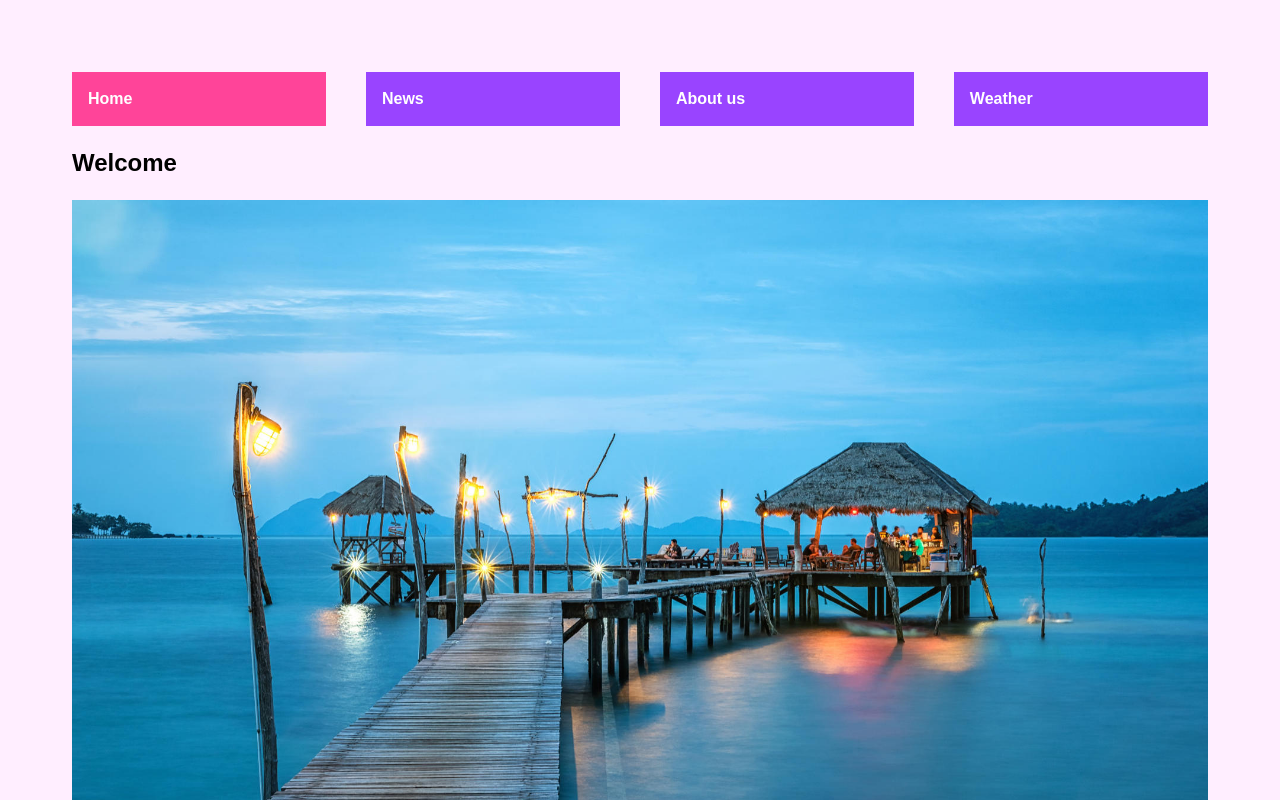
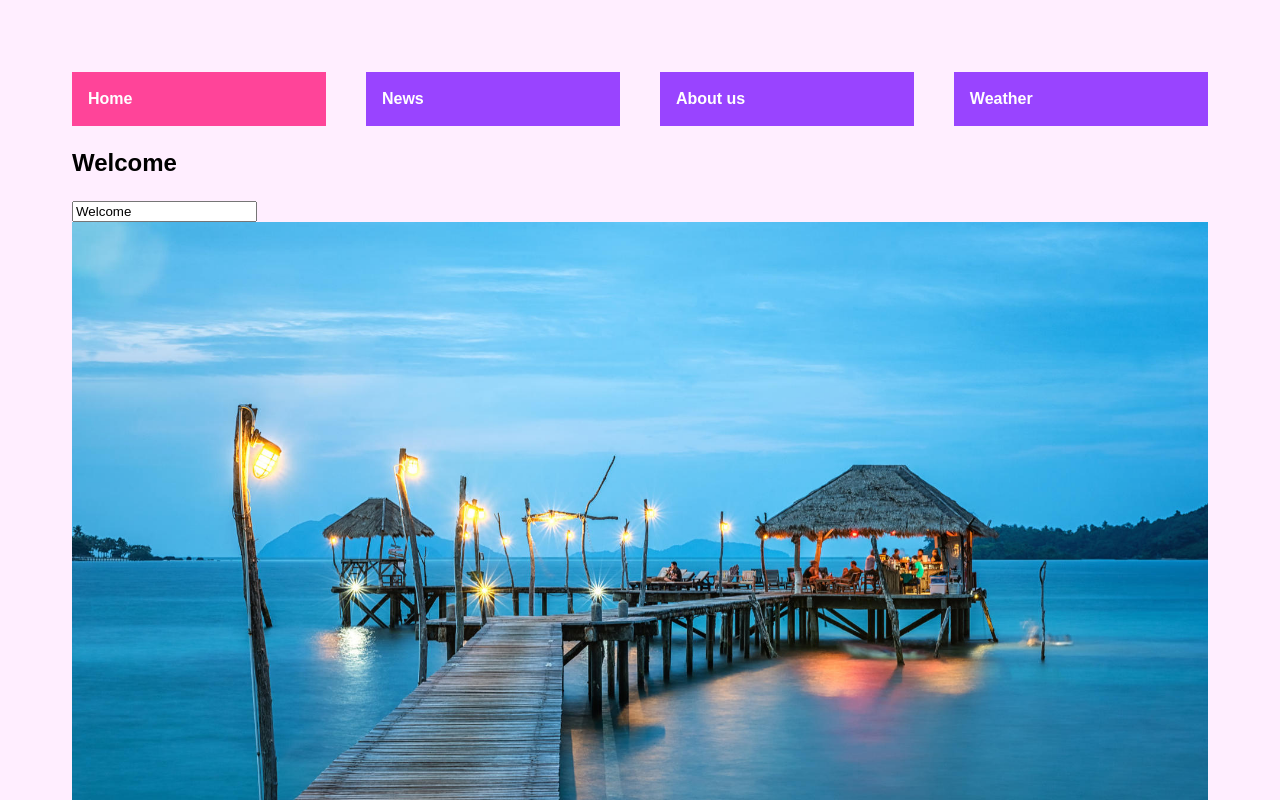
Before and after one commit to SpacemanSpiffDK/mmd0919-vue-databinding, a Vue app in the folder vue-databinding-project/: page / in a window 1280 px wide. Shown: the top 800 px of the page. Built offline with nearby package versions, Linux system fonts and the light colour scheme.

Commit message:
added input to template for v-model demo

```diff
--- a/vue-databinding-project/package.json
+++ b/vue-databinding-project/package.json
@@ -38,5 +38,7 @@
     "> 1%",
     "last 2 versions",
     "not dead"
-  ]
+  ],
+  "_id": "vue-databinding-project@0.1.0",
+  "readme": "ERROR: No README data found!"
 }
--- a/vue-databinding-project/src/components/MasterTemplate.vue
+++ b/vue-databinding-project/src/components/MasterTemplate.vue
@@ -12,6 +12,7 @@
     <main>
       <article>
         <h1 v-text="currentPage(CurrentPageIndex).content.header"></h1>
+				<input type="text" v-model="currentPage(CurrentPageIndex).content.header">
         <div v-if="currentPage(CurrentPageIndex).metaData.template == 'page' || currentPage(CurrentPageIndex).metaData.template == 'news'">
           <img class="page-image" :src="currentPage(CurrentPageIndex).content.image" :alt="currentPage(CurrentPageIndex).content.header">
           <div class="text" v-html="currentPage(CurrentPageIndex).content.text"></div>
--- a/vue-databinding-project/src/main.js
+++ b/vue-databinding-project/src/main.js
@@ -1,8 +1,8 @@
 import Vue from 'vue'
 import App from './App.vue'
 
-Vue.config.productionTip = false;
+Vue.config.productionTip = false
 
 new Vue({
   render: h => h(App),
-}).$mount('#app');
+}).$mount('#app')
```
Also changed, not shown: vue-databinding-project/src/assets/logo.png (added), 1 other file (tests, documents, lock files or other folders).
